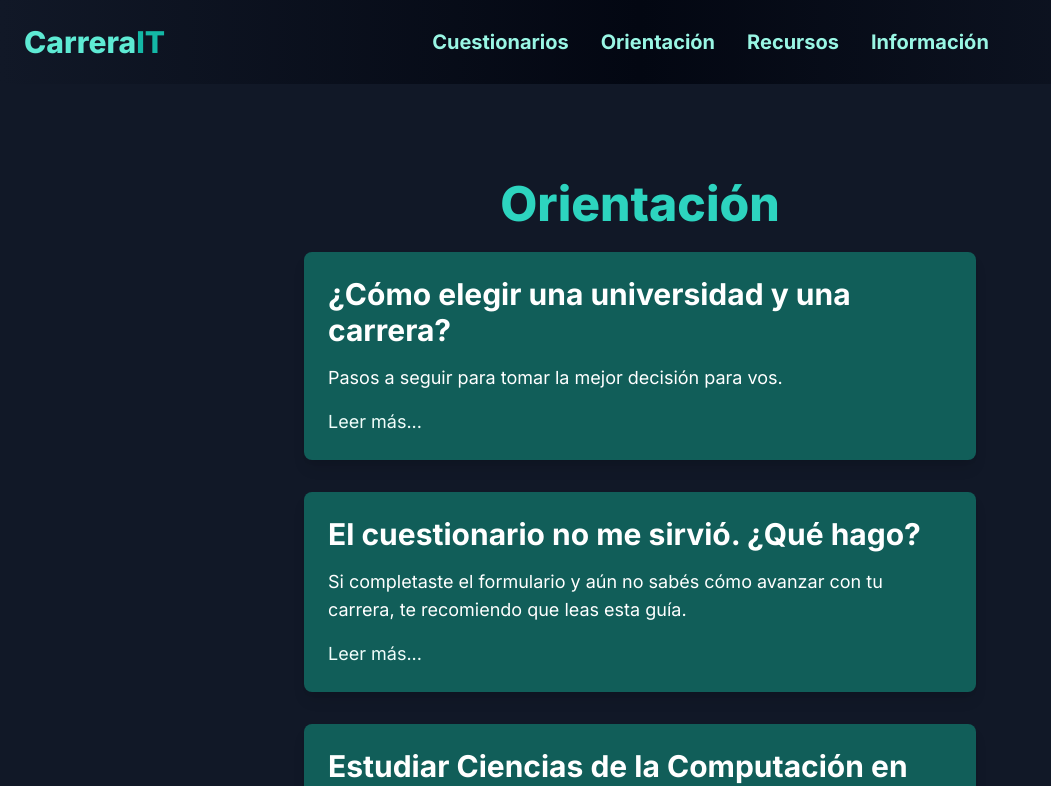
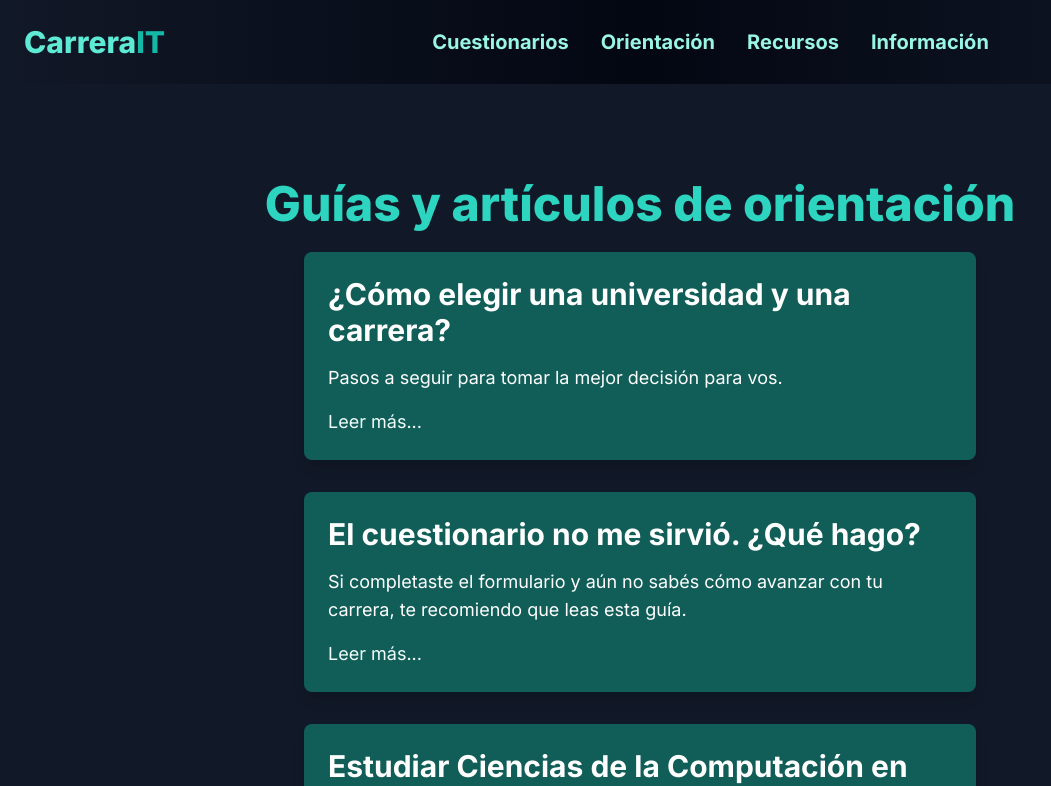
Before and after one commit to aronmilenait/carrerait-roadmap, a Next.js app in the folder carrerait-roadmap/: page /orientacion in a window 1280 px wide. Shown: the top 786 px of the page, without its empty margins (0-1051 px from the left). Built offline with nearby package versions, Linux system fonts and the light colour scheme.

Commit message:
Change the page's title.

```diff
--- a/carrerait-roadmap/src/app/orientacion/page.tsx
+++ b/carrerait-roadmap/src/app/orientacion/page.tsx
@@ -16,7 +16,7 @@ export default async function Orientation() {
   return (
     <main className="min-h-screen bg-gray-900 text-white p-4 sm:p-6 md:p-8 lg:p-24">
       <h1 className="text-3xl sm:text-4xl md:text-5xl text-teal-400 font-extrabold mb-6 text-center">
-        Orientación
+        Guías y artículos de orientación
       </h1>
       <div className="space-y-8">
         {guidesMeta.map((guide) => (
```
